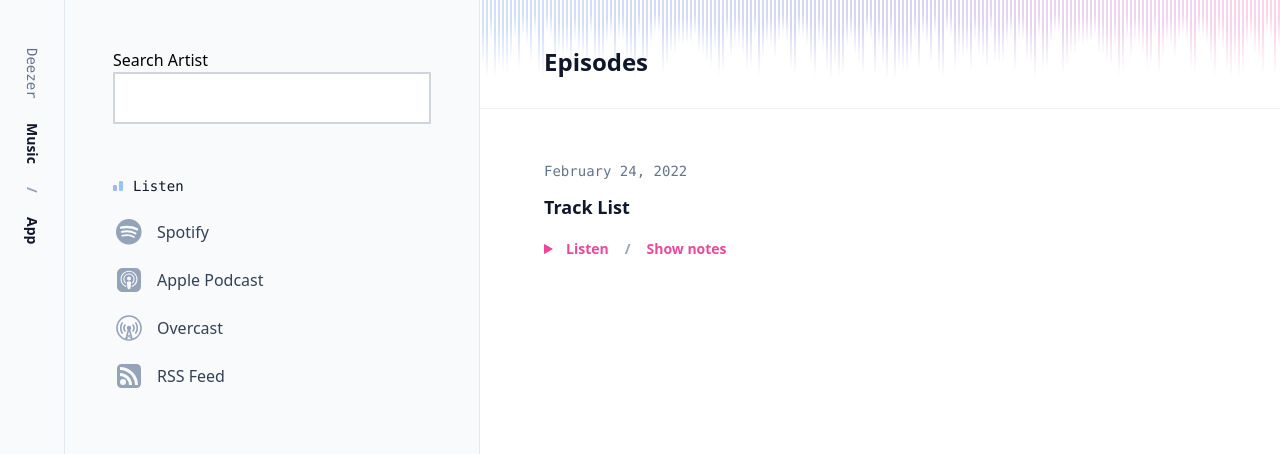
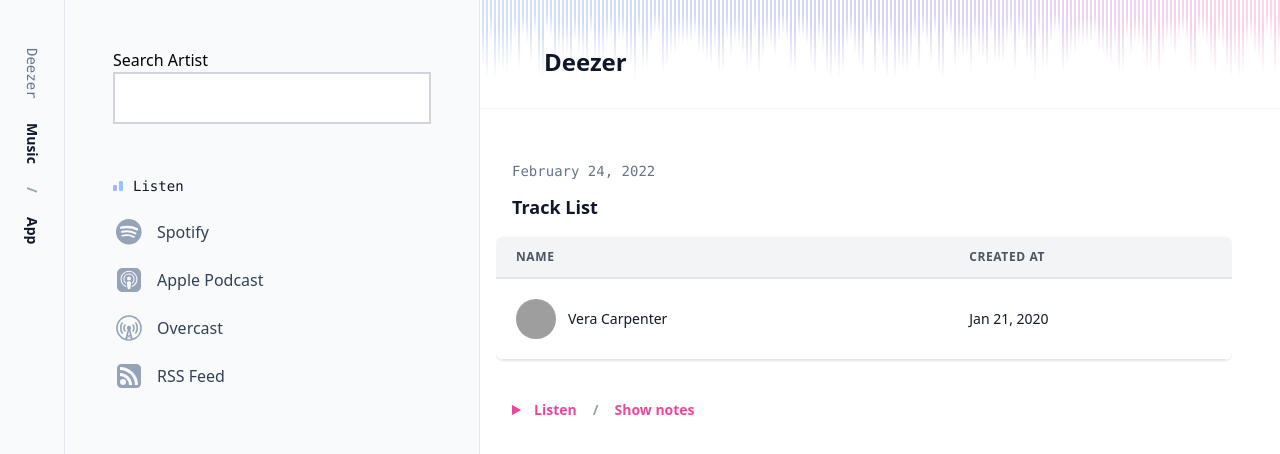
Before and after one commit to lenimbugua/Deezer, a Vue app: page / in a window 1280 px wide. Shown: the top 454 px of the page. Built offline with nearby package versions, Linux system fonts and the light colour scheme; grey boxes are pictures that could not be loaded.

Commit message:
added design

```diff
--- a/src/components/SearchArtists.vue
+++ b/src/components/SearchArtists.vue
@@ -1,8 +1,8 @@
 <script setup>
-import { useArtistStore } from "@/stores/search";
+import { useArtistStore } from "@/stores/artist";
 import { ref } from "vue";
-const searchStore = useArtistStore();
-const { search } = searchStore;
+const artistStore = useArtistStore();
+const { search } = artistStore;
 
 const query = ref("");
 </script>
--- a/src/components/TheArtist.vue
+++ b/src/components/TheArtist.vue
@@ -1,9 +1,9 @@
 <script setup>
-import { useArtistStore } from "@/stores/search";
+import { useArtistStore } from "@/stores/artist";
 import { storeToRefs } from "pinia";
 import { ref } from "vue";
-const searchStore = useArtistStore();
-const { artist } = storeToRefs(searchStore);
+const artistStore = useArtistStore();
+const { artist } = storeToRefs(artistStore);
 </script>
 <template>
   <a
--- a/src/components/TheDetails.vue
+++ b/src/components/TheDetails.vue
@@ -1,5 +1,6 @@
 <script setup>
 import MusicSVG from "./MusicSVG.vue";
+import TrackList from "./TrackList.vue";
 </script>
 <template>
   <main
@@ -12,7 +13,7 @@
           <div class="lg:max-w-4xl">
             <div class="mx-auto px-4 sm:px-6 md:max-w-2xl md:px-4 lg:px-0">
               <h1 class="text-2xl font-bold leading-7 text-slate-900">
-                Episodes
+                Deezer
               </h1>
             </div>
           </div>
@@ -23,7 +24,7 @@
           <article aria-labelledby="episode-5-title" class="py-10 sm:py-12">
             <div class="lg:px-8">
               <div class="lg:max-w-4xl">
-                <div class="mx-auto px-4 sm:px-6 md:max-w-2xl md:px-4 lg:px-0">
+                <div class="mx-auto px-4 md:max-w-7xl lg:px-0">
                   <div class="flex flex-col items-start">
                     <h2
                       id="episode-5-title"
@@ -36,7 +37,9 @@
                       class="order-first font-mono text-sm leading-7 text-slate-500"
                       >February 24, 2022</time
                     >
-                    <!--Put table here-->
+                    <!-- =* * * * * * * * * *  Start Of the tracklist table * * * * * * * * * * *= -->
+                    <TrackList />
+                    <!-- =* * * * * * * * * *  End Of the tracklist table * * * * * * * * * * *= -->
                     <div class="mt-4 flex items-center gap-4">
                       <button
                         type="button"
--- /dev/null
+++ b/src/components/TrackList.vue
@@ -0,0 +1,51 @@
+<template>
+  <div class="bg-white rounded-md w-full mx-4 max-w-2xl">
+    <div>
+      <div class="-mx-4 sm:-mx-8 py-4 overflow-x-auto">
+        <div class="inline-block min-w-full shadow rounded-lg overflow-hidden">
+          <table class="min-w-full leading-normal">
+            <thead>
+              <tr>
+                <th
+                  class="px-5 py-3 border-b-2 border-gray-200 bg-gray-100 text-left text-xs font-semibold text-gray-600 uppercase tracking-wider"
+                >
+                  Name
+                </th>
+
+                <th
+                  class="px-5 py-3 border-b-2 border-gray-200 bg-gray-100 text-left text-xs font-semibold text-gray-600 uppercase tracking-wider"
+                >
+                  Created at
+                </th>
+              </tr>
+            </thead>
+            <tbody>
+              <tr>
+                <td class="px-5 py-5 border-b border-gray-200 bg-white text-sm">
+                  <div class="flex items-center">
+                    <div class="flex-shrink-0 w-10 h-10">
+                      <img
+                        class="w-full h-full rounded-full"
+                        src="https://images.unsplash.com/photo-1494790108377-be9c29b29330?ixlib=rb-1.2.1&ixid=eyJhcHBfaWQiOjEyMDd9&auto=format&fit=facearea&facepad=2.2&w=160&h=160&q=80"
+                        alt=""
+                      />
+                    </div>
+                    <div class="ml-3">
+                      <p class="text-gray-900 whitespace-no-wrap">
+                        Vera Carpenter
+                      </p>
+                    </div>
+                  </div>
+                </td>
+
+                <td class="px-5 py-5 border-b border-gray-200 bg-white text-sm">
+                  <p class="text-gray-900 whitespace-no-wrap">Jan 21, 2020</p>
+                </td>
+              </tr>
+            </tbody>
+          </table>
+        </div>
+      </div>
+    </div>
+  </div>
+</template>
--- a/src/stores/search.ts
+++ b/src/stores/artist.ts
@@ -49,6 +49,33 @@
       console.log(`There was an error calling the api ${error}`);
     }
   },
+  async fetchTracks(query: string) {
+    const url = `${baseURL}search?q=${query}`;
+    try {
+      const response = await axios.get(url);
+
+      const { artist } = response.data.data[0];
+
+      const artistURL = `${baseURL}/artist/${artist.id}`;
+
+      const { data } = await axios.get(artistURL);
+
+      const name = data.name;
+      const picture = data.picture;
+      const fans = data.nb_fan;
+      const albums = data.nb_album;
+
+      this.artist = {
+        name,
+        picture,
+        fans,
+        albums,
+      };
+      console.log(this.artist);
+    } catch (error) {
+      console.log(`There was an error calling the api ${error}`);
+    }
+  },
 };
 
 export const useArtistStore = defineStore("search", {
```
Also changed, not shown: 1 other file (tests, documents, lock files or other folders).
